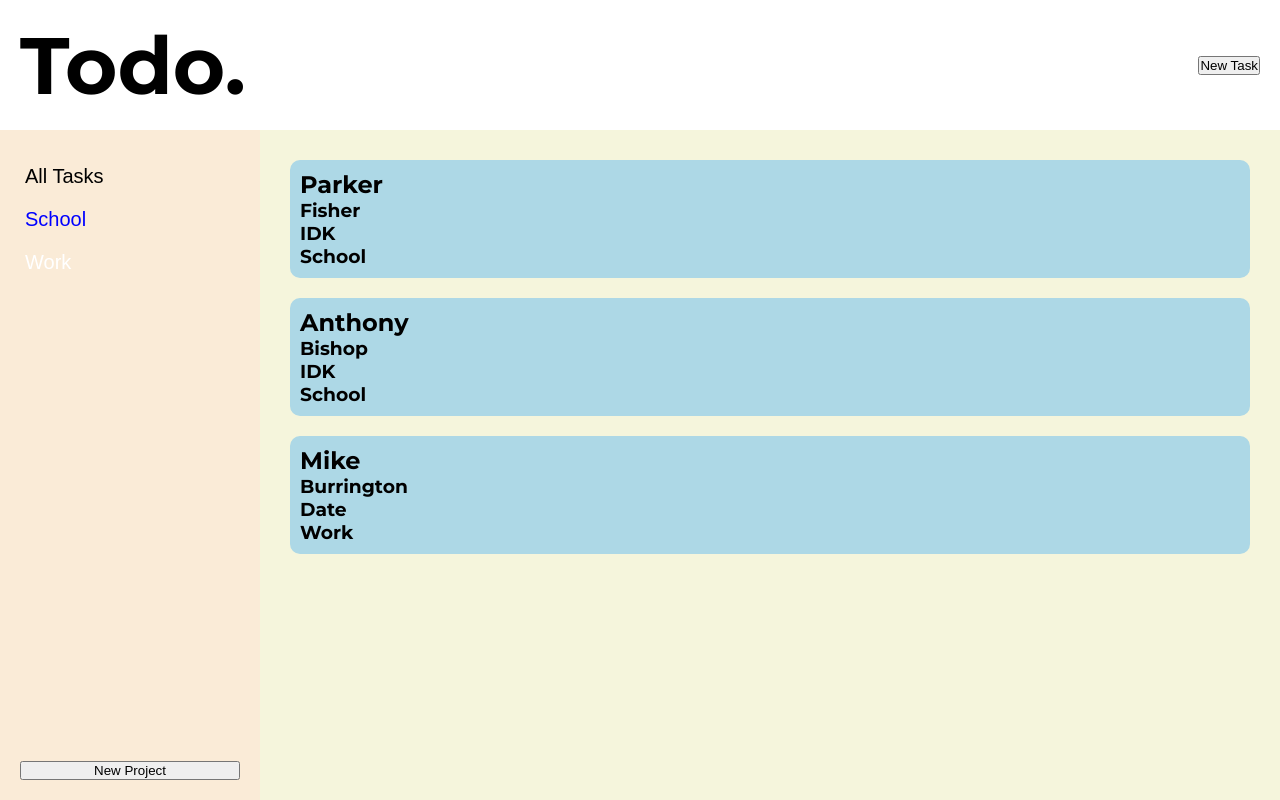
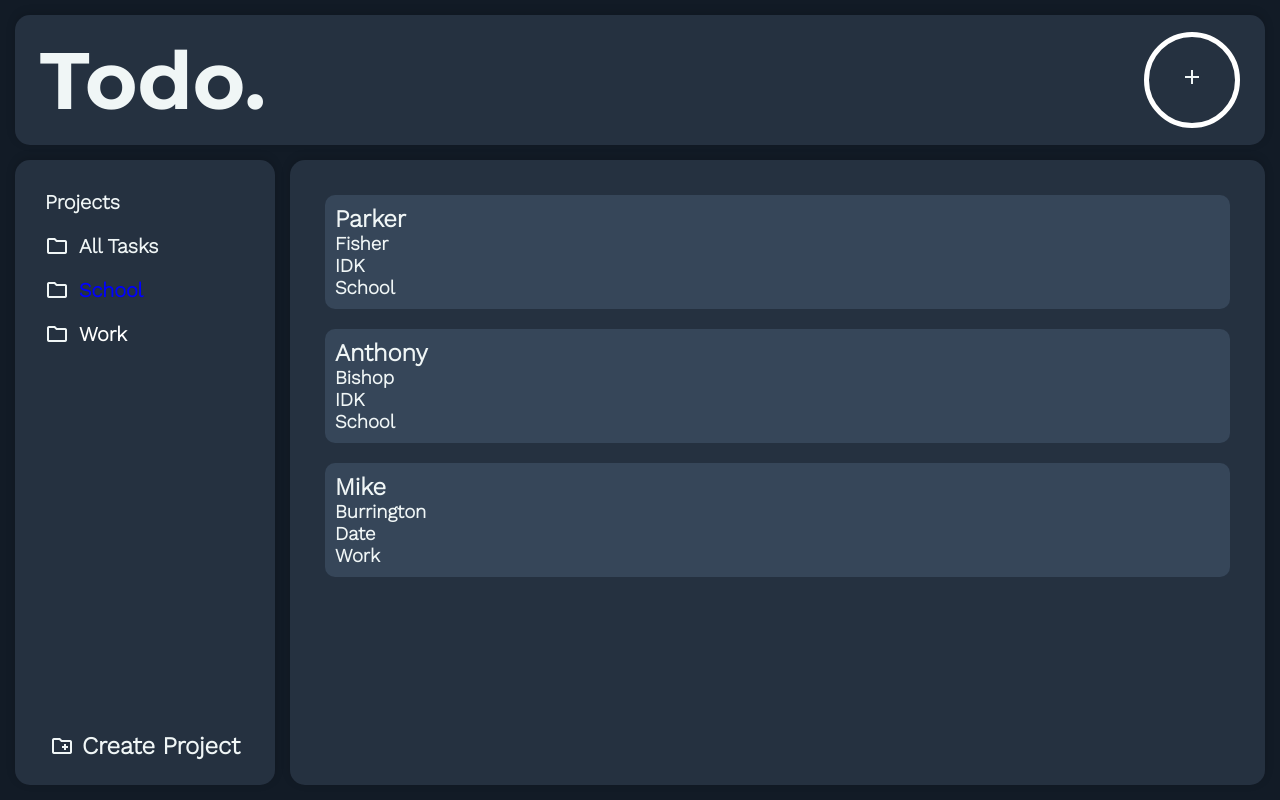
Before and after one commit to pfishe13/odin-todo, a website built with webpack: page dist/index.html in a window 1280 px wide. Built offline with nearby package versions, Linux system fonts and the light colour scheme.

Commit message:
Basis UI makeover, not finished

```diff
--- a/src/sidebar.js
+++ b/src/sidebar.js
@@ -9,8 +9,11 @@ const Sidebar = (() => {
 
     const displayProjectButtons = () => {
         const sidebar = document.getElementById("project-buttons");
-        const projectButton = document.createElement('button');
-            projectButton.textContent = `All Tasks`;
+        const projectButton = document.createElement('h3');
+            projectButton.innerHTML = `<span class="project-icon material-symbols-outlined">
+            folder
+            </span>All Tasks`;
+            // projectButton.textContent = `All Tasks`;
             projectButton.id = 'all';
             projectButton.addEventListener('click', MainContent.displayProjectTasks);
             sidebar.appendChild(projectButton);
@@ -22,8 +25,10 @@ const Sidebar = (() => {
 
     const createProjectButton = (project) => {
         const sidebar = document.getElementById("project-buttons");
-        const projectButton = document.createElement('button');
-        projectButton.textContent = `${project.getProjectName()}`;
+        const projectButton = document.createElement('h3');
+        projectButton.innerHTML = `<span class="project-icon material-symbols-outlined">
+            folder
+            </span>${project.getProjectName()}`;
         projectButton.style.color = `${project.getProjectColor()}`;
         projectButton.id = `${project.getProjectName().replace(/\s+/g, '-')}`;
         projectButton.addEventListener('click', MainContent.displayProjectTasks); // left off here, need to create a new file for mainContent display and implement displayTasks
--- a/src/styles.css
+++ b/src/styles.css
@@ -1,4 +1,7 @@
 body {
+  box-sizing: border-box;
+  padding: 15px;
+  background-color: #121b26;
   font-family: "Work Sans", sans-serif;
   font-weight: 300;
   margin: 0;
@@ -6,32 +9,29 @@ body {
   display: grid;
   grid-template-columns: 260px 1fr;
   grid-template-rows: 130px 5fr;
+  gap: 15px;
   overflow: hidden;
+  color: #f0f6f6;
 }
-
-h1,
-h2,
-h3,
-h4,
-h5,
-h6 {
+h1 {
+  font-size: 5em;
   font-family: "Montserrat", sans-serif;
   font-weight: 700;
-}
-
-h1 {
-  font-size: 5em;
 }
 
 * {
   margin: 0;
   padding: 0;
+  color: #f0f6f6;
 }
 
 #header,
 #sidebar,
 #main-content {
-  padding: 20px;
+  padding: 25px;
+  border-radius: 15px;
+  box-shadow: 0 -2px 10px rgba(0, 0, 0, 0.15);
+  background-color: #253140;
 }
 
 #header {
@@ -42,13 +42,20 @@ h1 {
 }
 
 #sidebar {
-  background-color: antiquewhite;
   display: flex;
   flex-direction: column;
   justify-content: space-between;
 }
 
-#project-buttons > button {
+#project-buttons > :first-child {
+  margin-top: 0;
+}
+
+.project-icon {
+  margin-right: 10px;
+}
+
+#project-buttons > h3 {
   display: flex;
   font-size: 20px;
   margin: 10px 0;
@@ -58,7 +65,6 @@ h1 {
 }
 
 #main-content {
-  background-color: beige;
   display: flex;
   flex-direction: column;
 }
@@ -66,7 +72,7 @@ h1 {
 .task-card {
   margin: 10px;
   padding: 10px;
-  background-color: lightblue;
+  background-color: #364659;
   border-radius: 10px;
 }
 
@@ -82,6 +88,31 @@ h1 {
   border: 6px solid white;
   border-radius: 20px;
   z-index: 5;
+}
+
+#open-project-form,
+#open-task-form {
+  background-color: transparent;
+  border: none;
+  font-size: 1.5em;
+}
+
+#open-project-form {
+  display: flex;
+  align-items: center;
+  justify-content: center;
+  gap: 8px;
+}
+
+#open-task-form {
+  border-radius: 50%;
+  padding: 0;
+}
+
+#open-task-form {
+  border: 5px solid white;
+  height: 4em;
+  width: 4em;
 }
 
 .material-icons {
```
Also changed, not shown: dist/index.html, dist/main.js.
